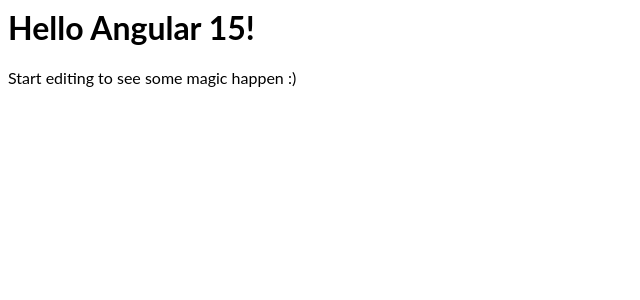
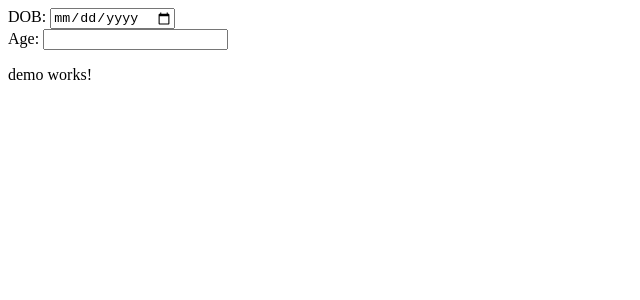
Before and after one commit to kumar2014/Angular12, an Angular app: page / in a window 1280 px wide. Shown: the top 300 px of the page, without its empty margins (0-640 px from the left). Built offline with nearby package versions, Linux system fonts and the light colour scheme.

Commit message:
3 files modified, 3 added

```diff
--- a/src/app/app.component.html
+++ b/src/app/app.component.html
@@ -1,4 +1,12 @@
-<hello name="{{ name }}"></hello>
-<p>
-  Start editing to see some magic happen :)
-</p>
+<!-- Example1 #1 Creating a local reference variable #dobInput, #ageInput -->
+
+<div>
+<label>DOB: </label>
+<input type="date" #dobInput (blur)="calculateAge()">
+</div>
+<div>
+<label>Age: </label>
+<input type="text" #ageInput>
+</div>
+<app-demo></app-demo>
+{{ demoComp.sayHello()}}
--- a/src/app/app.component.ts
+++ b/src/app/app.component.ts
@@ -1,10 +1,29 @@
-import { Component, VERSION } from '@angular/core';
+import { Component, ElementRef, VERSION, ViewChild } from '@angular/core';
+import { DemoComponent } from './demo/demo.component';
 
 @Component({
   selector: 'my-app',
   templateUrl: './app.component.html',
-  styleUrls: [ './app.component.css' ]
+  styleUrls: ['./app.component.css'],
 })
-export class AppComponent  {
-  name = 'Angular ' + VERSION.major;
+export class AppComponent {
+  // Example1 :#2
+  @ViewChild('dobInput') dateOfBirth: ElementRef; // We want to assign dateOfBirth property with a refernce to local reference variable
+  @ViewChild('ageInput') age: ElementRef;
+
+  // Example2: How to access child component to parent component
+  @ViewChild(DemoComponent, { static: true }) demoComp: DemoComponent;
+
+  // Example1: #3
+  calculateAge() {
+    let birthYear = new Date(
+      this.dateOfBirth.nativeElement.value
+    ).getFullYear();
+    let currentYear = new Date().getFullYear();
+    let age = currentYear - birthYear;
+    this.age.nativeElement.value = age;
+    // console.log(this.dateOfBirth);
+    // console.log(this.age);
+  }
+
 }
--- /dev/null
+++ b/src/app/demo/demo.component.html
@@ -0,0 +1 @@
+<p>demo works!</p>
--- /dev/null
+++ b/src/app/demo/demo.component.ts
@@ -0,0 +1,15 @@
+import { Component, OnInit } from '@angular/core';
+
+@Component({
+  selector: 'app-demo',
+  templateUrl: './demo.component.html',
+  styleUrls: ['./demo.component.css'],
+})
+export class DemoComponent implements OnInit {
+  constructor() {}
+
+  ngOnInit() {}
+  sayHello() {
+    console.log('Hello from demo component class!');
+  }
+}
```
Also changed, not shown: src/app/app.module.ts (+5 -4 lines), src/app/demo/demo.component.css (added).
